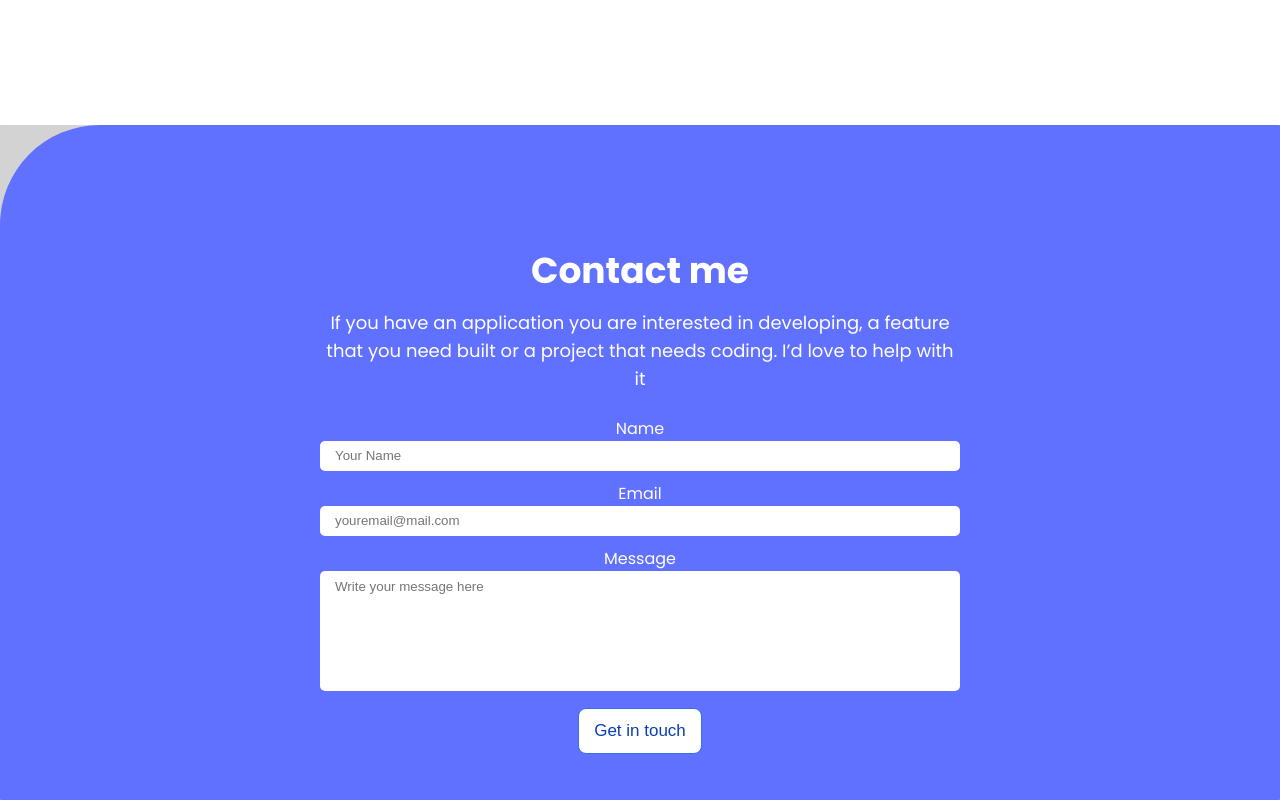
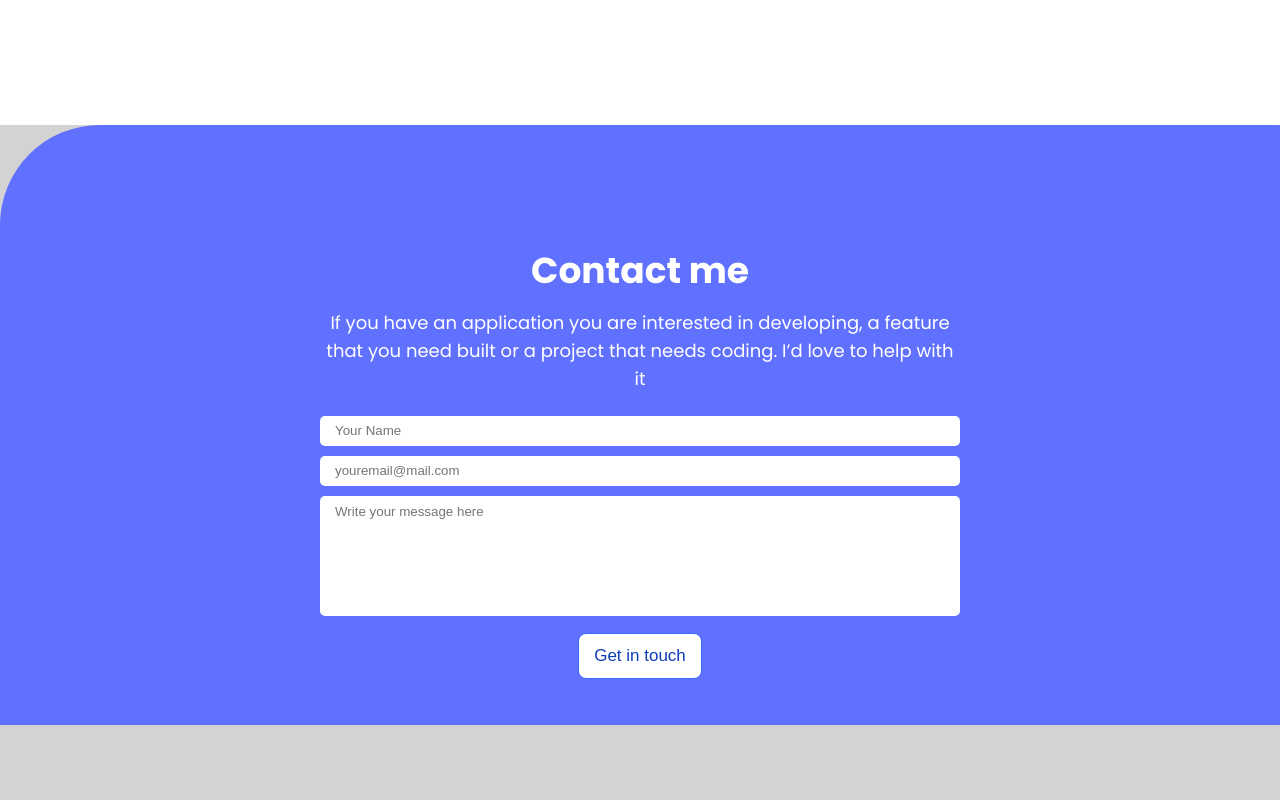
Before and after one commit to mrjuda/judaport, a website: page index.html in a window 1280 px wide. Shown: the part 4609-5409 px from the top of the page. After the commit the page ends 5334 px from the top, so only its background shows below. Drawn offline with Linux system fonts and the light colour scheme.

Commit message:
Remove the labels on the contact form

```diff
--- a/index.html
+++ b/index.html
@@ -280,15 +280,15 @@
       <form id="contact-form" action="https://formspree.io/f/xwkykkjv" method="post">
         <ul>
           <li>
-            <label for="name">Name</label>
+            <label for="name"></label>
             <input type="text" id="name" name="name" required maxlength="30" placeholder="Your Name">
           </li>
           <li>
-            <label for="mail">Email</label>
+            <label for="mail"></label>
             <input type="email" id="mail" name="email" required placeholder="youremail@mail.com">
           </li>
           <li>
-            <label for="message">Message</label>
+            <label for="message"></label>
             <textarea id="message" name="message" required maxlength="500" placeholder="Write your message here"></textarea>
           </li>
           <li>
```
